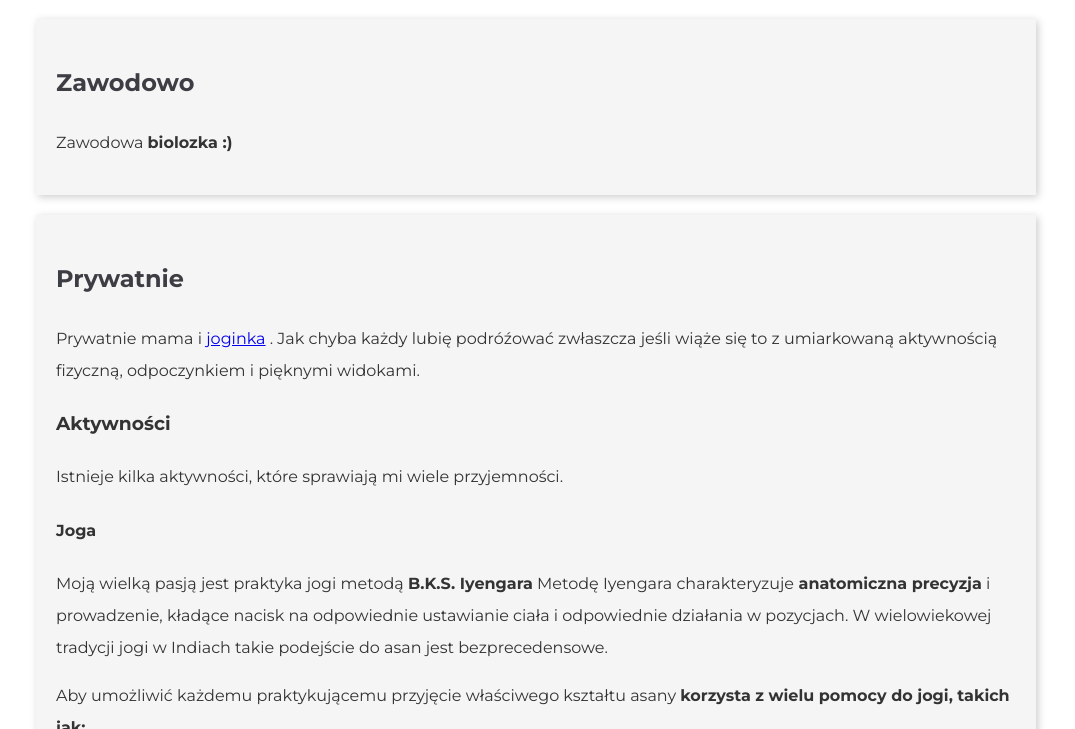
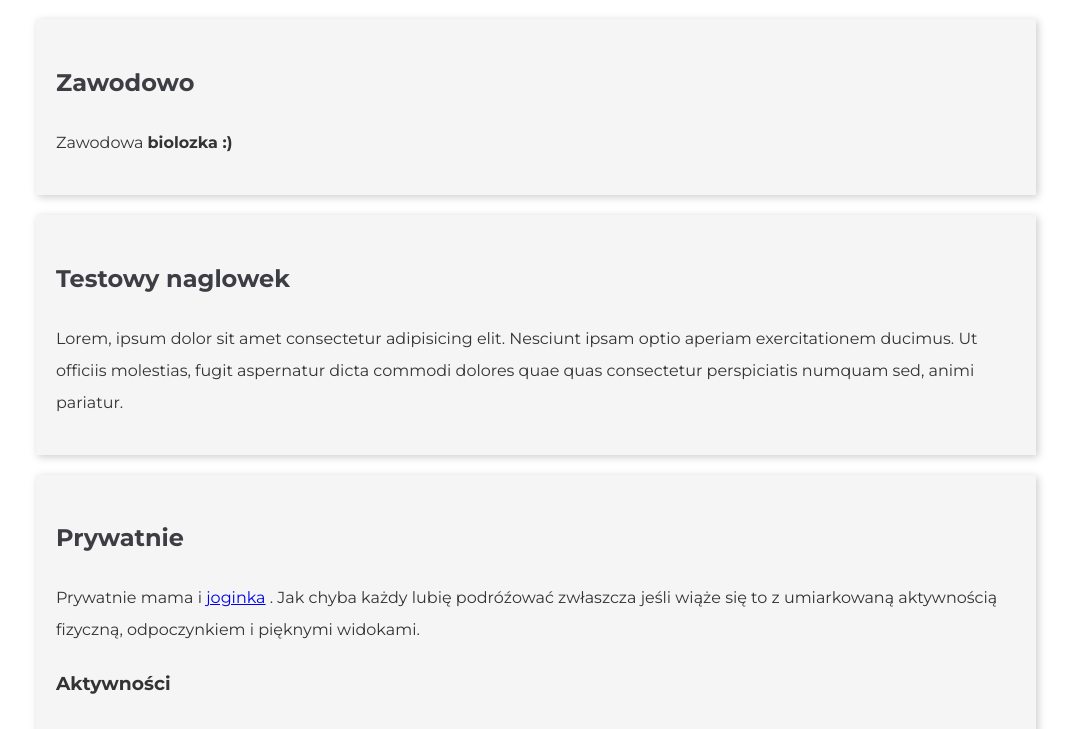
Before and after one commit to AnnaTejchmanSkrzyszewska/experimentalPage, a plain HTML site: page index.html in a window 1280 px wide. Shown: the part 371-1100 px from the top of the page, without its empty margins (104-1179 px from the left). Drawn offline with nearby package versions, Linux system fonts and the light colour scheme.

Commit message:
added new test section

```diff
--- a/index.html
+++ b/index.html
@@ -38,6 +38,10 @@
     <section id="zawodowo" class="section">
         <h2 class="section__header">Zawodowo</h2>
         <p>Zawodowa <strong>biolozka :)</strong></p>
+    </section>
+    <section id="test" class="section">
+        <h2 class="section__header">Testowy naglowek</h2>
+        <p>Lorem, ipsum dolor sit amet consectetur adipisicing elit. Nesciunt ipsam optio aperiam exercitationem ducimus. Ut officiis molestias, fugit aspernatur dicta commodi dolores quae quas consectetur perspiciatis numquam sed, animi pariatur.</p>
     </section>
     <section class="section">
         <h2 id="prywatnie" class="section__header">Prywatnie</h2>
```
